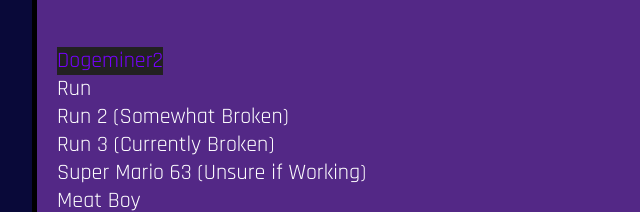
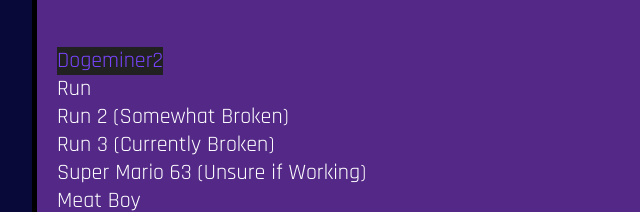
Before and after one commit to IonDischarge/center-games, a website: page index.html in a window 1280 px wide. In both pictures the pointer is over the link "Dogeminer2". Shown: the part 179-391 px from the top of the page, 283-923 px from the left. Drawn offline with Linux system fonts and the light colour scheme.

Commit message:
brightened links

```diff
--- a/index.html
+++ b/index.html
@@ -22,7 +22,7 @@
         }
 
         a:hover {
-          color: rgb(119, 0, 255);
+          color: rgb(121, 68, 255);
           background-color: rgb(34, 33, 33);
           text-decoration: none;
         }
```
